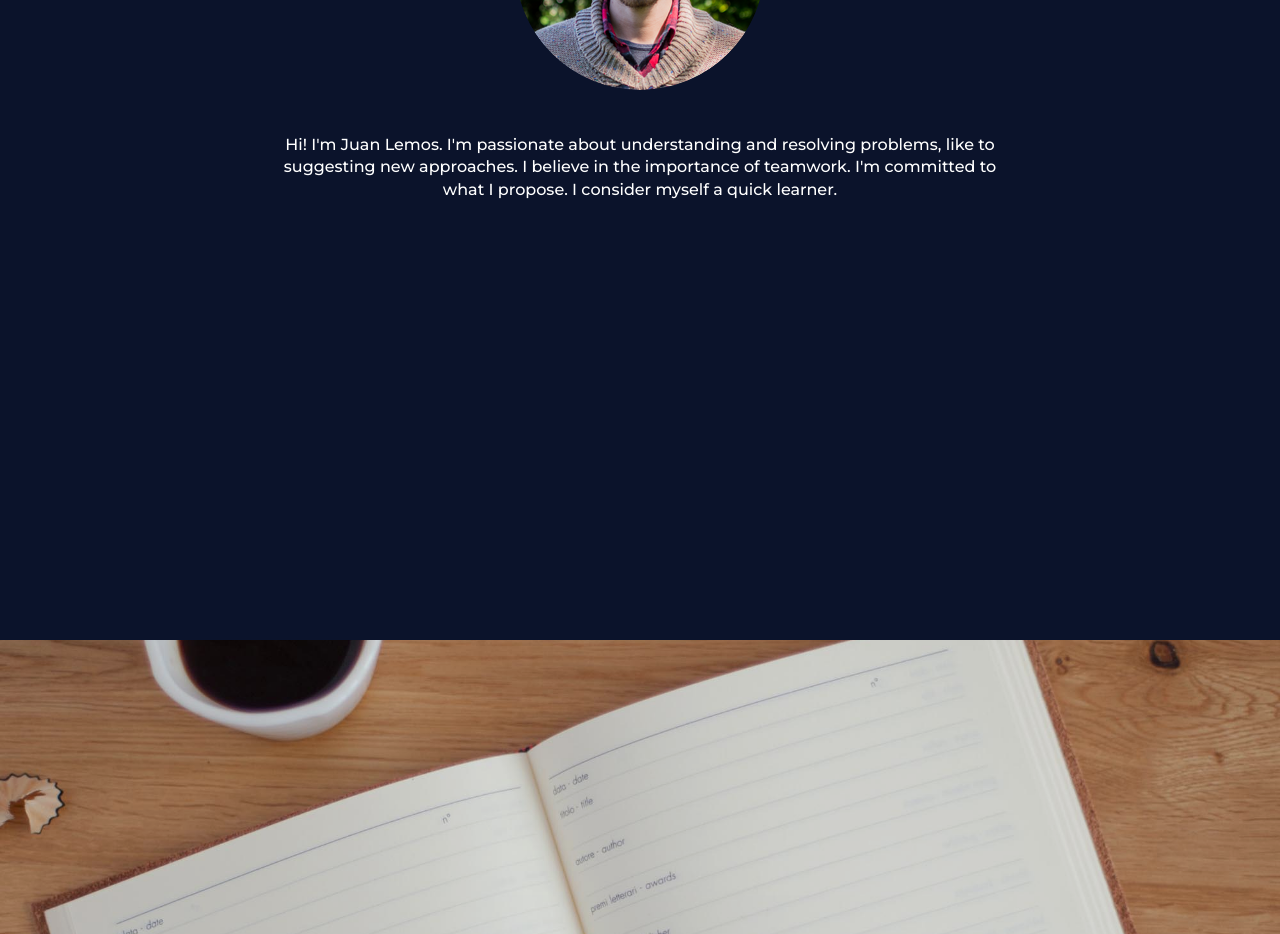
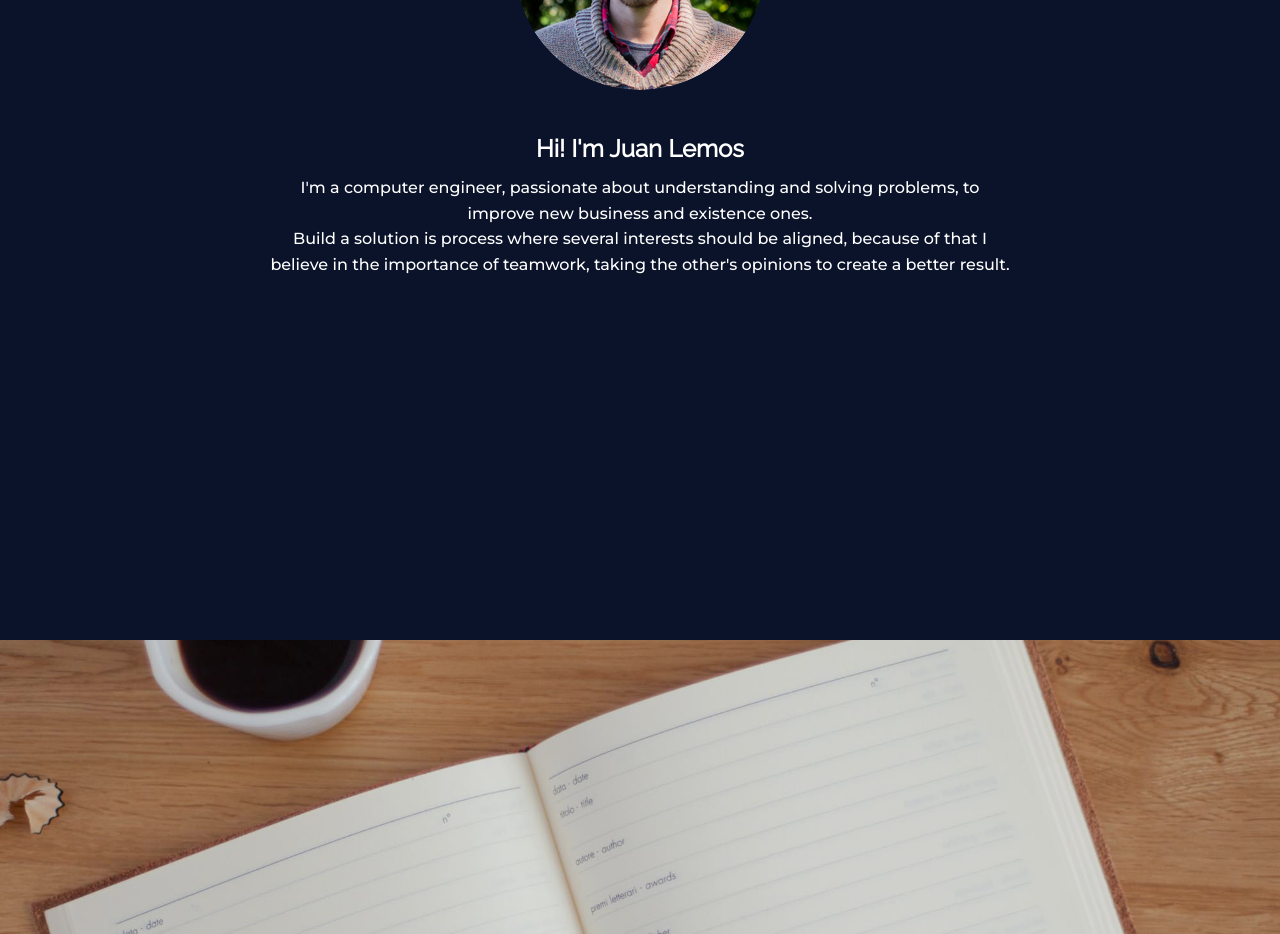
Before and after one commit to juanpale/juanpale.github.io, a React (Create React App) app: page / in a window 1280 px wide. Shown: the part 960-1894 px from the top of the page. Built offline with nearby package versions, Linux system fonts and the light colour scheme.

Commit message:
change text

```diff
--- a/public/index.html
+++ b/public/index.html
@@ -14,9 +14,9 @@
     <meta name="theme-color" content="#000000" />
     <meta
       name="description"
-      content="Juan Lemos Computer engineer. Solutions. Entrepreneur. Business. Passionate about understanding and resolving
-      problems, like to suggesting new approaches. Believe in the
-      importance of teamwork. Committed. Quick learner."
+      content="Juan Lemos Computer engineer. Solutions. Entrepreneur. Business. Passionate about understanding and solving
+      problems, to improve new business and
+      existence one. Teamworker. Committed. Quick learner."
     />
     <!--
       manifest.json provides metadata used when your web app is installed on a
--- a/src/components/About/index.js
+++ b/src/components/About/index.js
@@ -1,6 +1,6 @@
 import React, { Component } from "react";
 import JuanLemosProfileImage from "assets/juanLemosProfileImage.png";
-import { ProfileImage, Wrapper, TextContainer } from "./styles";
+import { ProfileImage, Wrapper, TextContainer, HiJuanLemos } from "./styles";
 import { ParallaxBanner, Parallax } from "react-scroll-parallax";
 
 export default class Home extends Component {
@@ -33,11 +33,13 @@ export default class Home extends Component {
               alt={"Juan Lemos profile image"}
             />
           </Parallax>
+          <HiJuanLemos>Hi! I'm Juan Lemos</HiJuanLemos>
           <TextContainer>
-            Hi! I'm Juan Lemos. I'm passionate about understanding and resolving
-            problems, like to suggesting new approaches. I believe in the
-            importance of teamwork. I'm committed to what I propose. I consider
-            myself a quick learner.
+            I'm a computer engineer, passionate about understanding and solving
+            problems, to improve new business and existence ones. <br />
+            Build a solution is process where several interests should be
+            aligned, because of that I believe in the importance of teamwork,
+            taking the other's opinions to create a better result.
           </TextContainer>
         </Wrapper>
       </ParallaxBanner>
--- a/src/components/About/styles.js
+++ b/src/components/About/styles.js
@@ -17,12 +17,20 @@ export const Wrapper = styled.div`
   justify-content: center;
 `;
 
+export const HiJuanLemos = styled.div`
+  margin-top: 40px;
+  /* font-family: ${fonts.longTexts}; */
+  color: white;
+  font-weight: 600;
+  font-size: 24px;
+`;
+
 export const TextContainer = styled.div`
-  margin-top: 40px;
+  margin-top: 12px;
   color: white;
   max-width: 750px;
   font-family: ${fonts.longTexts};
-  line-height: 1.4;
+  line-height: 1.6;
   margin-left: 12px;
   margin-right: 12px;
   margin-bottom: 60px;
```
